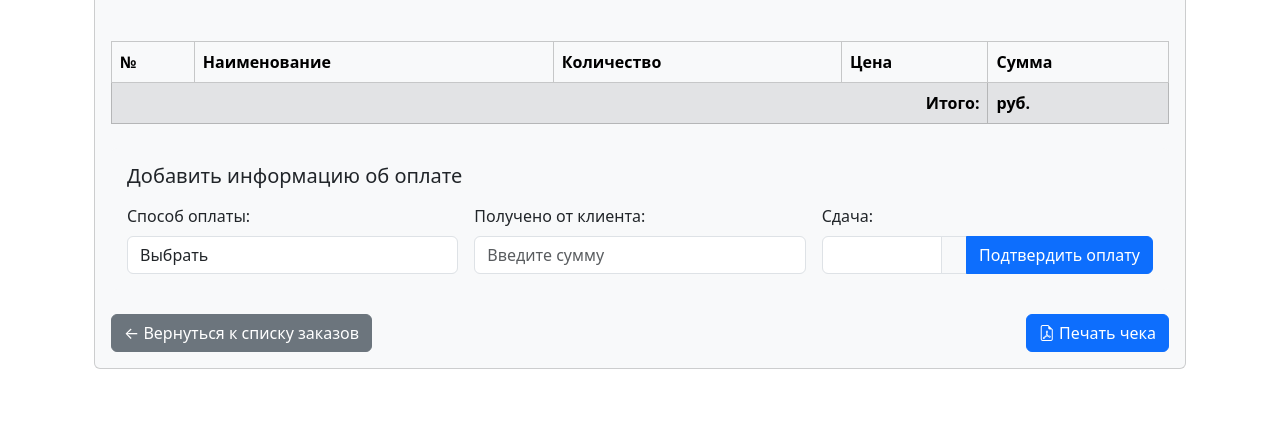
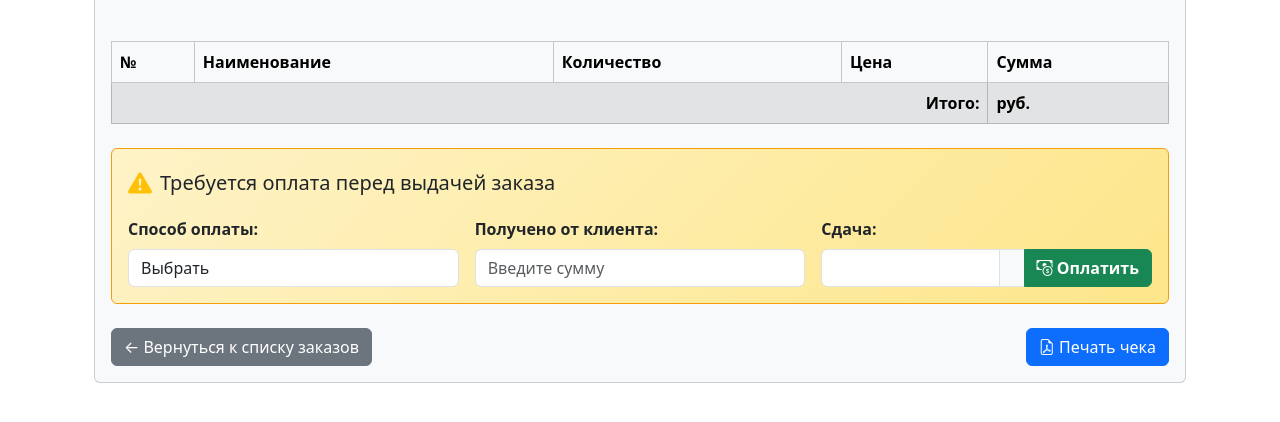
Before and after one commit to ingarbi/django_restaraunt_system, a Django app: template templates/orders/order_detail.html in a window 1280 px wide. Shown: the part 274-696 px from the top of the page. Run offline with Django 5.2, Linux system fonts and the light colour scheme; the template is opened without the code that fills it, so the values that code supplies are empty; some libraries are stand-ins or nearby versions.

Commit message:
ошибка удалена. Выдача только после оплаты

```diff
--- a/templates/orders/order_detail.html
+++ b/templates/orders/order_detail.html
@@ -87,13 +87,17 @@
         </table>
 
         <!-- Payment Update Section - Only show if order was created with "pay_later" -->
+                <!-- Payment Update Section - Only show if order was created with "pay_later" -->
         {% if not order.paid %}
-          <div class="payment-update-section mt-4 p-3 bg-light rounded">
-            <h5 class="mb-3">Добавить информацию об оплате</h5>
+          <div class="payment-update-section mt-4 p-3 rounded" style="background: linear-gradient(135deg, #fef3c7 0%, #fde68a 100%); border: 1.5px solid #f59e0b;">
+            <div class="d-flex align-items-center gap-2 mb-3">
+              <i class="bi bi-exclamation-triangle-fill text-warning fs-4"></i>
+              <h5 class="mb-0 text-dark">Требуется оплата перед выдачей заказа</h5>
+            </div>
 
             <div class="row g-3">
               <div class="col-md-4">
-                <label for="update_payment_type" class="form-label">Способ оплаты:</label>
+                <label for="update_payment_type" class="form-label fw-semibold">Способ оплаты:</label>
                 <select name="payment_type" id="update_payment_type" class="form-control" required>
                   <option value="" selected disabled>Выбрать</option>
                   <option value="cash">Наличными</option>
@@ -103,20 +107,29 @@
               </div>
 
               <div class="col-md-4">
-                <label for="update_cash_received" class="form-label">Получено от клиента:</label>
+                <label for="update_cash_received" class="form-label fw-semibold">Получено от клиента:</label>
                 <input type="number" id="update_cash_received" name="cash_received" placeholder="Введите сумму" min="0" step="1" class="form-control" />
               </div>
 
               <div class="col-md-4 d-flex align-items-end">
                 <div class="w-100">
-                  <label class="form-label">Сдача:</label>
+                  <label class="form-label fw-semibold">Сдача:</label>
                   <div class="input-group">
                     <input type="text" id="update_change_amount" class="form-control" readonly />
                     <span class="input-group-text" id="change-status"></span>
-                    <button class="btn btn-primary" id="update-payment-btn">Подтвердить оплату</button>
+                    <button class="btn btn-success fw-bold" id="update-payment-btn">
+                      <i class="bi bi-cash-coin"></i> Оплатить
+                    </button>
                   </div>
                 </div>
               </div>
+            </div>
+          </div>
+        {% else %}
+          <div class="mt-4 p-3 rounded" style="background: #d1fae5; border: 1.5px solid #10b981;">
+            <div class="d-flex align-items-center gap-2">
+              <i class="bi bi-check-circle-fill text-success fs-4"></i>
+              <p class="mb-0 text-success fw-semibold">Заказ оплачен</p>
             </div>
           </div>
         {% endif %}
@@ -124,31 +137,44 @@
                 <div class="d-flex justify-content-between mt-4">
           <a href="{% url 'all_orders' %}" class="btn btn-secondary">← Вернуться к списку заказов</a>
 
-
-            <a href="{% url 'quick_receipt_printing' order.id %}" class="btn btn-primary" target="_blank"><i class="bi bi-file-earmark-pdf"></i> Печать чека</a>
-
+          <div class="d-flex gap-2">
+            <a href="{% url 'quick_receipt_printing' order.id %}" class="btn btn-primary" target="_blank">
+              <i class="bi bi-file-earmark-pdf"></i> Печать чека
+            </a>
 
             {% if order.status == 'done' %}
+              {% if order.paid %}
                 <button class="btn btn-success" onclick="markAsDelivered({{ order.id }})">
-            Заказ выполнен
+                  <i class="bi bi-check-circle"></i> Заказ выполнен
                 </button>
+              {% else %}
+                <button class="btn btn-success" onclick="showPaymentRequiredAlert()" title="Сначала подтвердите оплату">
+                  <i class="bi bi-check-circle"></i> Заказ выполнен
+                  <span class="badge bg-warning text-dark ms-1">!не оплачен</span>
+                </button>
+              {% endif %}
 
             {% elif order.status == 'pending' and request.user.profile.role == 'supervisor' %}
+              {% if order.paid %}
                 <button class="btn btn-success" onclick="markAsDelivered({{ order.id }})">
-            Заказ выполнен
-            {% if not order.paid %}
-              <span class="badge bg-danger">!неоплачен</span>
-            {% endif %}
+                  <i class="bi bi-check-circle"></i> Заказ выполнен
+                </button>
+              {% else %}
+                <button class="btn btn-warning" onclick="document.querySelector('#update_payment_type').scrollIntoView({behavior: 'smooth', block: 'center'})">
+                  <i class="bi bi-cash-coin"></i> Сначала оплатите
                 </button>
               {% endif %}
+            {% endif %}
+          </div>
+        </div>
 
 
       </div>
     </div>
   </div>
-  </div>
   <script>
 function markAsDelivered(orderId) {
+  // Сначала проверим, оплачен ли заказ (на случай если кнопка активна)
   fetch(`/orders/delivere/${orderId}/`, {
     method: 'POST',
     headers: {
@@ -160,16 +186,107 @@ function markAsDelivered(orderId) {
     .then(response => response.json())
     .then(data => {
       if (data.success) {
-         alert('Заказ выполнен');
-        window.location.reload();
+        // Красивое уведомление вместо alert
+        showCustomAlert('Заказ успешно выдан!', 'success');
+        setTimeout(() => window.location.reload(), 1000);
       } else {
-        alert('Ошибка: ' + (data.message || 'Неизвестная ошибка'));
+        // Показываем понятное сообщение
+        showCustomAlert(data.message || 'Невозможно выдать заказ', 'danger');
+
+        // Прокручиваем к форме оплаты
+        setTimeout(() => {
+          const paymentSection = document.querySelector('.payment-update-section');
+          if (paymentSection) {
+            paymentSection.scrollIntoView({ behavior: 'smooth', block: 'center' });
+            paymentSection.style.boxShadow = '0 0 0 3px rgba(220, 53, 69, 0.3)';
+            setTimeout(() => {
+              paymentSection.style.boxShadow = '';
+            }, 2000);
+          }
+        }, 500);
       }
     })
     .catch(error => {
       console.error('Error:', error);
-      alert('Произошла ошибка при обновлении статуса');
+      showCustomAlert('Произошла ошибка при обновлении статуса', 'danger');
     });
+}
+
+// Функция для показа уведомления об обязательной оплате
+function showPaymentRequiredAlert() {
+  showCustomAlert('⚠️ Нельзя выдать неоплаченный заказ. Сначала подтвердите оплату ниже.', 'warning');
+
+  // Прокручиваем к форме оплаты
+  setTimeout(() => {
+    const paymentSection = document.querySelector('.payment-update-section');
+    if (paymentSection) {
+      paymentSection.scrollIntoView({ behavior: 'smooth', block: 'center' });
+      paymentSection.style.boxShadow = '0 0 0 3px rgba(255, 193, 7, 0.4)';
+      setTimeout(() => {
+        paymentSection.style.boxShadow = '';
+      }, 3000);
+    }
+  }, 500);
+}
+
+// Красивое кастомное уведомление вместо alert()
+function showCustomAlert(message, type = 'info') {
+  // Удаляем предыдущее уведомление если есть
+  const existing = document.getElementById('custom-alert');
+  if (existing) existing.remove();
+
+  const colors = {
+    success: { bg: '#d1fae5', text: '#065f46', border: '#10b981', icon: '✓' },
+    danger:  { bg: '#fee2e2', text: '#991b1b', border: '#ef4444', icon: '✕' },
+    warning: { bg: '#fef3c7', text: '#92400e', border: '#f59e0b', icon: '⚠' },
+    info:    { bg: '#dbeafe', text: '#1e40af', border: '#3b82f6', icon: 'ℹ' }
+  };
+
+  const color = colors[type] || colors.info;
+
+  const alertDiv = document.createElement('div');
+  alertDiv.id = 'custom-alert';
+  alertDiv.style.cssText = `
+    position: fixed;
+    top: 20px;
+    right: 20px;
+    z-index: 9999;
+    background: ${color.bg};
+    color: ${color.text};
+    padding: 16px 24px;
+    border-left: 4px solid ${color.border};
+    border-radius: 8px;
+    box-shadow: 0 10px 25px rgba(0, 0, 0, 0.1);
+    font-weight: 500;
+    max-width: 400px;
+    animation: slideInRight 0.3s ease-out;
+  `;
+  alertDiv.innerHTML = `<strong>${color.icon}</strong> ${message}`;
+
+  // Добавляем стили анимации если их ещё нет
+  if (!document.getElementById('custom-alert-styles')) {
+    const style = document.createElement('style');
+    style.id = 'custom-alert-styles';
+    style.textContent = `
+      @keyframes slideInRight {
+        from { transform: translateX(100%); opacity: 0; }
+        to { transform: translateX(0); opacity: 1; }
+      }
+      @keyframes slideOutRight {
+        from { transform: translateX(0); opacity: 1; }
+        to { transform: translateX(100%); opacity: 0; }
+      }
+    `;
+    document.head.appendChild(style);
+  }
+
+  document.body.appendChild(alertDiv);
+
+  // Автоматически скрываем через 5 секунд
+  setTimeout(() => {
+    alertDiv.style.animation = 'slideOutRight 0.3s ease-out';
+    setTimeout(() => alertDiv.remove(), 300);
+  }, 5000);
 }
 
 document.addEventListener('DOMContentLoaded', function() {
```
Also changed, not shown: orders/views.py (+15 -0 lines), templates/orders/all_orders.html (+7 -2 lines). Lines whose indentation alone changed are shown as unchanged.
